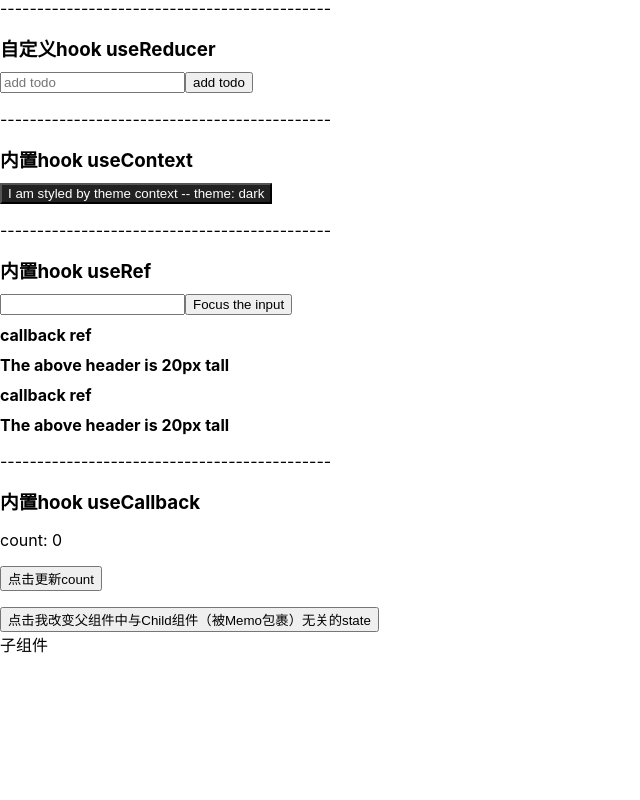
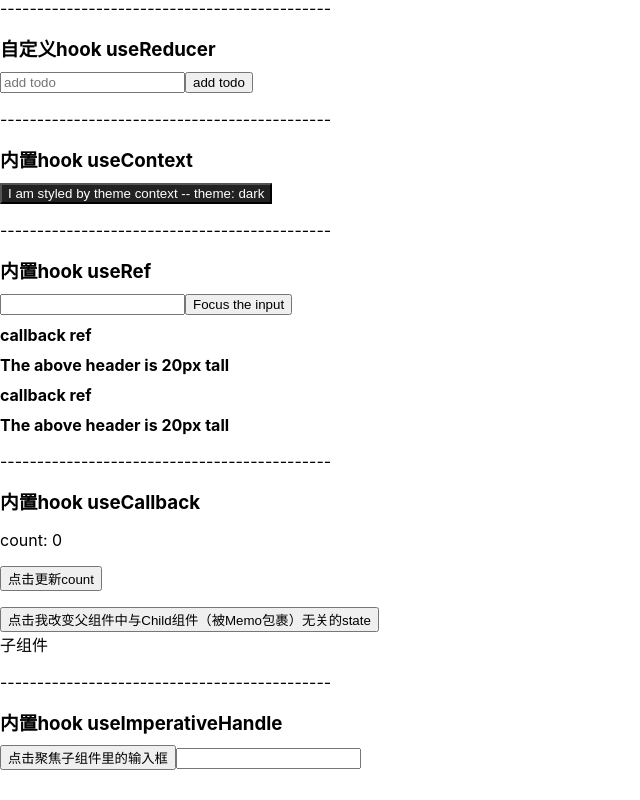
Before and after one commit to aniviaH/study-react, a React (Create React App) app: page / in a window 1280 px wide. Shown: the part 655-1455 px from the top of the page, without its empty margins (0-640 px from the left). Before the commit the page ends 1341 px from the top, so only its background shows below. Built offline with nearby package versions, Linux system fonts and the light colour scheme.

Commit message:
feat: useImperativeHandle

```diff
--- /dev/null
+++ b/src/hooks/useImperativeHandle.js
@@ -0,0 +1,36 @@
+import { useEffect, useImperativeHandle, forwardRef, useRef } from "react"
+
+function FancyInput (props, ref) {
+  console.log('FancyInput---', props, ref);
+  const inputRef = useRef()
+  useImperativeHandle(ref, () => ({
+    focus: () => {
+      console.log('focus函数被父组件手动触发, ref: ', ref, inputRef);
+      inputRef.current.focus()
+    }
+  }))
+
+  return <input ref={inputRef} />
+}
+FancyInput = forwardRef(FancyInput)
+
+export function ExampleUseImperativeHandle () {
+  const inputRef = useRef()
+  useEffect(() => {
+
+  })
+  const handleFocusFancyInput = () => {
+    inputRef.current.focus()
+  }
+
+  return (
+    <>
+      <p>---------------------------------------------</p>
+      <h3>内置hook useImperativeHandle</h3>
+
+      <button onClick={handleFocusFancyInput}>点击聚焦子组件里的输入框</button>
+
+      <FancyInput ref={inputRef}></FancyInput>
+    </>
+  )
+}
--- a/src/index.js
+++ b/src/index.js
@@ -9,6 +9,7 @@ import {Todos} from './hooks/Todos'
 import {AppThemeColor} from './hooks/useContext'
 import {TextInputWithFocusButton, MeasureExample, MeasureExample2} from './hooks/useRef'
 import {ExampleUseCallback1, ExampleUseCallback2} from './hooks/useCallback'
+import {ExampleUseImperativeHandle} from './hooks/useImperativeHandle'
 
 import './test-eslint/index'
 
@@ -41,6 +42,8 @@ root.render(
 
       <ExampleUseCallback1></ExampleUseCallback1>
       <ExampleUseCallback2></ExampleUseCallback2>
+
+      <ExampleUseImperativeHandle></ExampleUseImperativeHandle>
     </>
   // </React.StrictMode>
 );
```
